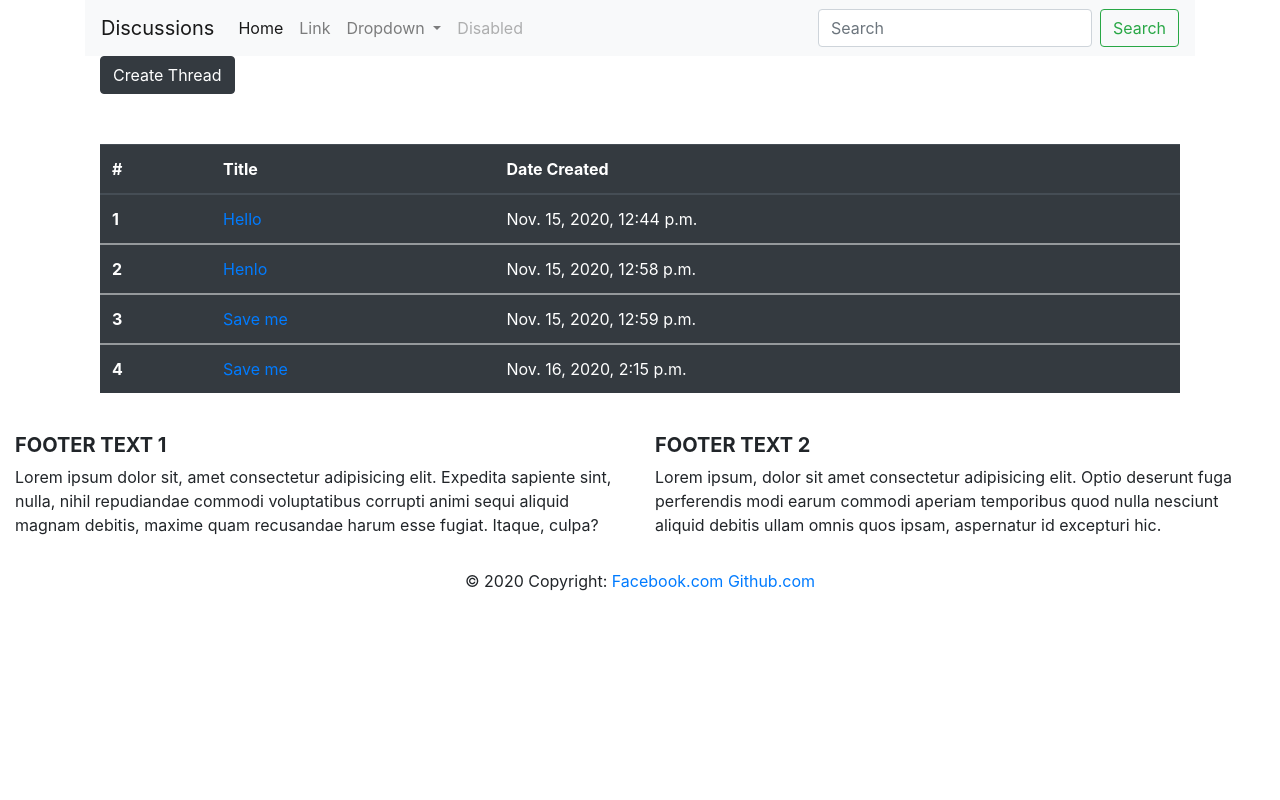
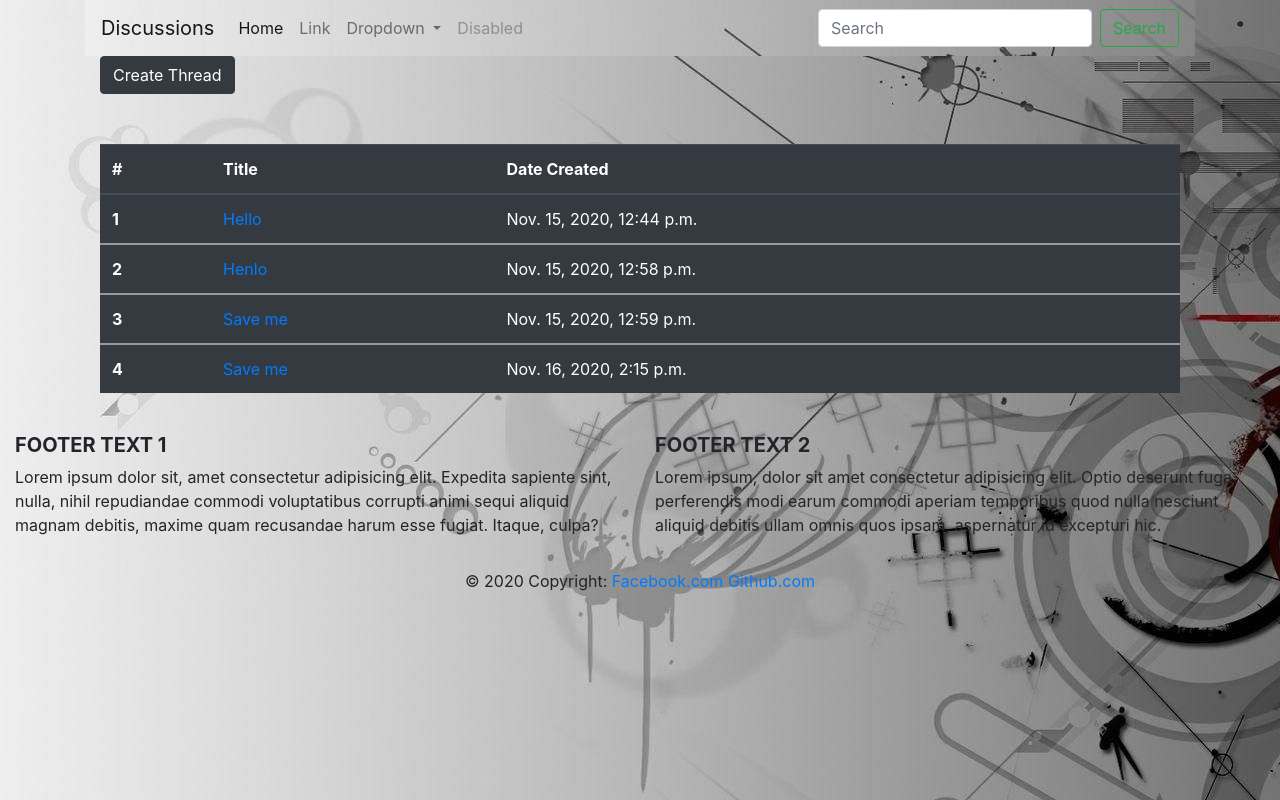
Before and after one commit to devinkobe40/freedomwall, a Django app: page / in a window 1280 px wide. Run offline with Django 3.2, Linux system fonts and the light colour scheme; data comes from the database, SQL or seed files in the repository; both versions use the stored data as it was after the commit.

Commit message:
added wallpaper

```diff
--- /dev/null
+++ b/mysite/home/static/home/style.css
@@ -0,0 +1,6 @@
+body{
+  background: white url("images/background.jpg");
+}
+nav{
+  background: black url("images/background.jpg");
+}
--- a/mysite/home/templates/bootstrap.html
+++ b/mysite/home/templates/bootstrap.html
@@ -6,7 +6,8 @@
     <script src="https://code.jquery.com/jquery-3.5.1.slim.min.js" integrity="sha384-DfXdz2htPH0lsSSs5nCTpuj/zy4C+OGpamoFVy38MVBnE+IbbVYUew+OrCXaRkfj" crossorigin="anonymous"></script>
     <script src="https://cdn.jsdelivr.net/npm/popper.js@1.16.1/dist/umd/popper.min.js" integrity="sha384-9/reFTGAW83EW2RDu2S0VKaIzap3H66lZH81PoYlFhbGU+6BZp6G7niu735Sk7lN" crossorigin="anonymous"></script>
     <script src="https://cdn.jsdelivr.net/npm/bootstrap@4.5.3/dist/js/bootstrap.min.js" integrity="sha384-w1Q4orYjBQndcko6MimVbzY0tgp4pWB4lZ7lr30WKz0vr/aWKhXdBNmNb5D92v7s" crossorigin="anonymous"></script>
-
+    {% load static %}
+    <link rel="stylesheet" type="text/css" href="{% static 'home/style.css' %}">
     <link rel="stylesheet" href="https://cdn.jsdelivr.net/npm/bootstrap@4.5.3/dist/css/bootstrap.min.css" integrity="sha384-TX8t27EcRE3e/ihU7zmQxVncDAy5uIKz4rEkgIXeMed4M0jlfIDPvg6uqKI2xXr2" crossorigin="anonymous">
     <script src="https://cdn.jsdelivr.net/npm/bootstrap@4.5.3/dist/js/bootstrap.bundle.min.js" integrity="sha384-ho+j7jyWK8fNQe+A12Hb8AhRq26LrZ/JpcUGGOn+Y7RsweNrtN/tE3MoK7ZeZDyx" crossorigin="anonymous"></script>
     <style media="screen">
```
Also changed, not shown: mysite/db.sqlite3, mysite/home/static/home/images/background.jpg (added).
